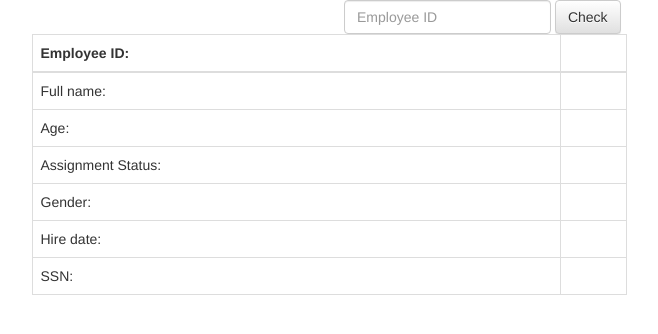
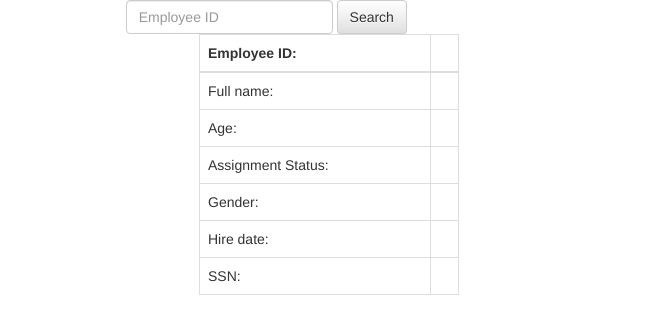
Before and after one commit to reynoldadade/creditCheck, a Django app: template eligibility/templates/eligibility/details.html in a window 1280 px wide. Shown: the top 334 px of the page, without its empty margins (311-969 px from the left). Run offline with Django 3.2, Linux system fonts and the light colour scheme; the template is opened without the code that fills it, so the values that code supplies are empty; some libraries are stand-ins or nearby versions.

Commit message:
some changes made

```diff
--- /dev/null
+++ b/eligibility/forms.py
@@ -0,0 +1,5 @@
+from django import forms
+
+
+class IdForm(forms.Form):
+    Client_id = forms.IntegerField(max_value=99999999,min_value=1)
--- a/eligibility/templates/eligibility/base.html
+++ b/eligibility/templates/eligibility/base.html
@@ -15,10 +15,18 @@
     <script src="https://maxcdn.bootstrapcdn.com/bootstrap/3.3.7/js/bootstrap.min.js" integrity="sha384-Tc5IQib027qvyjSMfHjOMaLkfuWVxZxUPnCJA7l2mCWNIpG9mGCD8wGNIcPD7Txa" crossorigin="anonymous"></script>
 </head>
 <body>
+<div class="row">
+    <div class ="col-md-4 col-md-offset-4 ">
+       {% block search %}
 
+       {% endblock %}
+    </div>
+</div>
+<div class="col-md-6 col-md-offset-3">
+    {% block body %}
 
-{% block body %}
+    {% endblock %}
+</div>
 
-{% endblock %}
 </body>
 </html>
--- a/eligibility/templates/eligibility/details.html
+++ b/eligibility/templates/eligibility/details.html
@@ -1,21 +1,18 @@
 {% extends 'eligibility/base.html' %}
+{% block search %}
+<form class="form-inline" action={#  #} method="post">
+  <div class="form-group">
+
+    <input type="search" class="form-control" id="employee_id" name="employ_id" value="{{ client_details.employee_id }}" placeholder="Employee ID">
+  </div>
+
+  <button type="submit" class="btn btn-default">Search</button>
+</form>
+
+{% endblock %}
+
 {% block body %}
 
-
-    <div class="row">
-        <div class="col-md-3 col-md-offset-6">
-
-            <form class="form-inline" action="" method="post">
-                    {% csrf_token %}
-                  <div class="form-group">
-
-                    <input type="search" class="form-control" id="employee_id" placeholder="Employee ID" >
-                  </div>
-
-                    <button type="submit" class="btn btn-default" >Check</button>
-            </form>
-        </div>
-    </div>
     <div class = "row">
             <div class ="col-md-6 col-md-offset-3">
                 <div class="container-fluid">
@@ -55,5 +52,4 @@
             </div>
     </div>
 
-
 {% endblock %}
```
Also changed, not shown: eligibility/views.py (+5 -7 lines).
